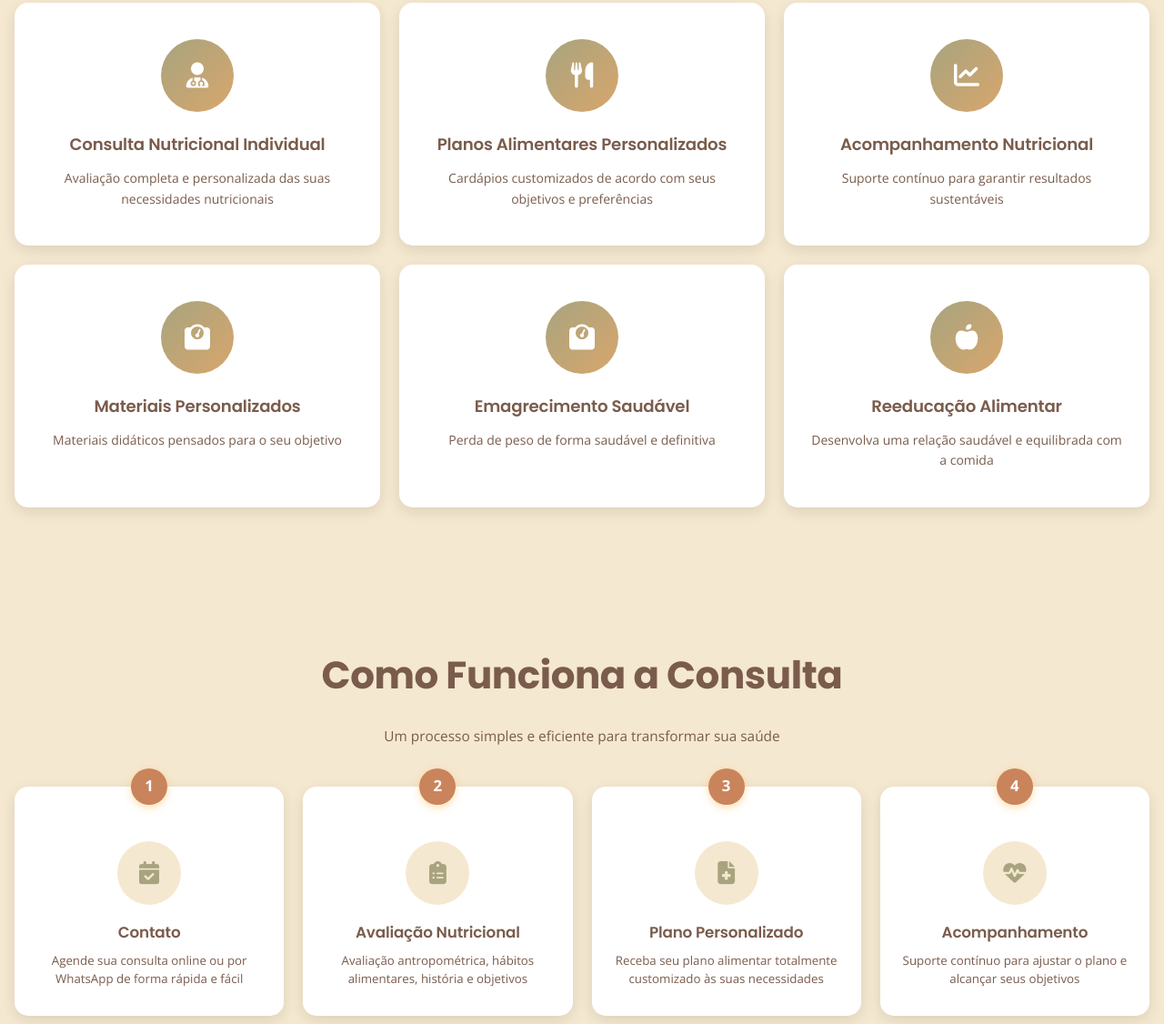
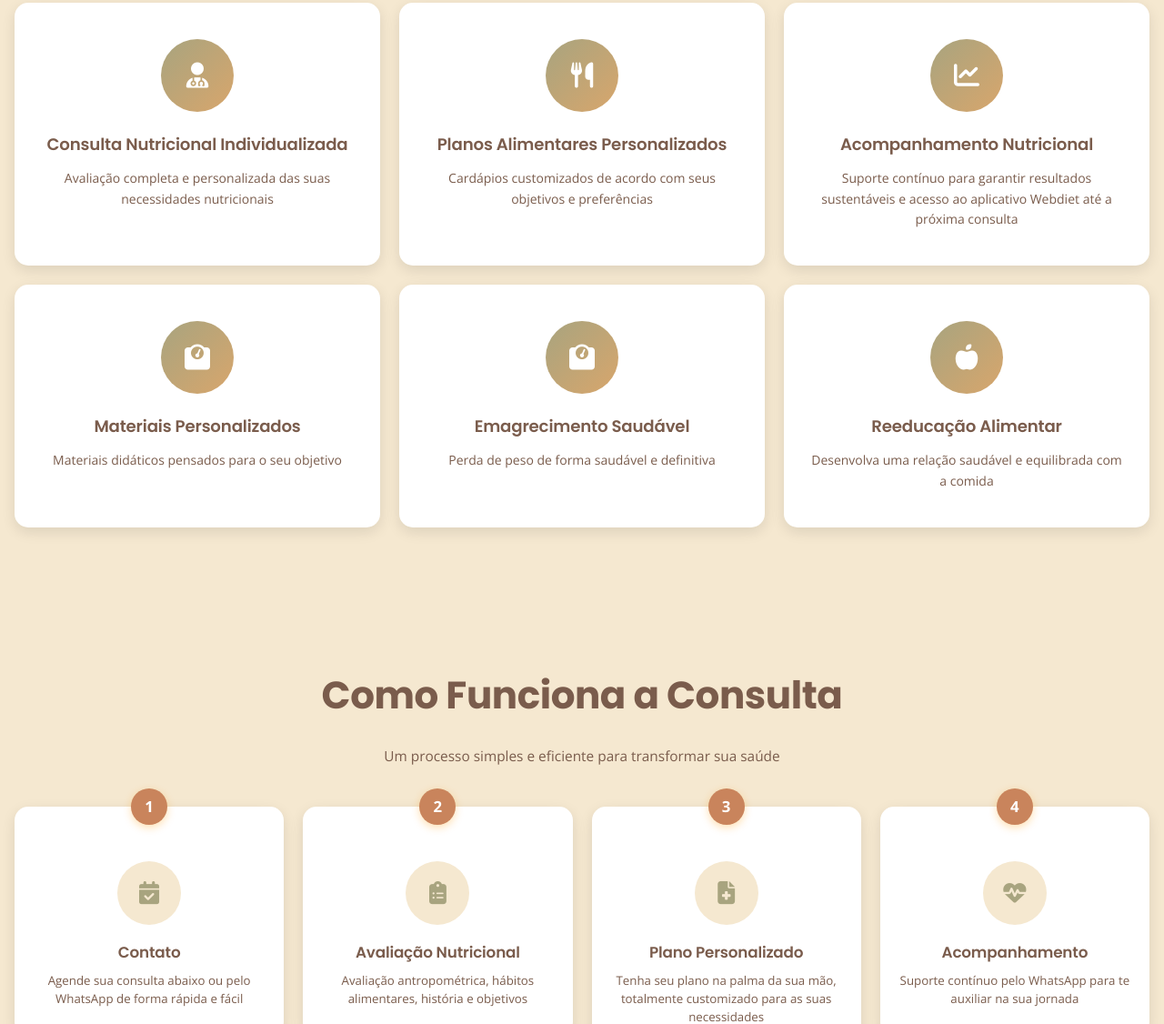
Before and after one commit to MatheusAragao1/bruna-page, a plain HTML site: page index.html in a window 1280 px wide. Shown: the part 1674-2800 px from the top of the page at 91% size. Drawn offline with nearby package versions, Linux system fonts and the light colour scheme; a web font is replaced by a local one.

Commit message:
Ajustes de texto

```diff
--- a/index.html
+++ b/index.html
@@ -55,7 +55,7 @@
             <div class="row align-items-center min-vh-100">
                 <div class="col-lg-8 hero-content">
                     <h1 class="hero-title fade-in">Por trás do cuidado, <br/> há ciência e propósito</h1>
-                    <p class="hero-subtitle fade-in-delay">Meu objetivo é unir conhecimento, sensibilidade e prática para transformar a relação das pessoas com a alimentação.</p>
+                    <p class="hero-subtitle fade-in-delay">Meu objetivo é unir conhecimento, sensibilidade e prática para transformar a sua relação com a alimentação.</p>
                     <div class="hero-buttons fade-in-delay-2">
                         <a href="#contato" class="btn btn-primary btn-lg me-3 mb-2">
                             <i class="fas fa-calendar-check me-2"></i>Contato
@@ -114,7 +114,7 @@
                         <div class="service-icon">
                             <i class="fas fa-user-doctor"></i>
                         </div>
-                        <h3>Consulta Nutricional Individual</h3>
+                        <h3>Consulta Nutricional Individualizada</h3>
                         <p>Avaliação completa e personalizada das suas necessidades nutricionais</p>
                     </div>
                 </div>
@@ -135,7 +135,7 @@
                             <i class="fas fa-chart-line"></i>
                         </div>
                         <h3>Acompanhamento Nutricional</h3>
-                        <p>Suporte contínuo para garantir resultados sustentáveis</p>
+                        <p>Suporte contínuo para garantir resultados sustentáveis e acesso ao aplicativo Webdiet até a próxima consulta</p>
                     </div>
                 </div>
 
@@ -188,7 +188,7 @@
                             <i class="fas fa-calendar-check"></i>
                         </div>
                         <h3>Contato</h3>
-                        <p>Agende sua consulta online ou por WhatsApp de forma rápida e fácil</p>
+                        <p>Agende sua consulta abaixo ou pelo WhatsApp de forma rápida e fácil</p>
                     </div>
                 </div>
 
@@ -210,7 +210,7 @@
                             <i class="fas fa-file-medical"></i>
                         </div>
                         <h3>Plano Personalizado</h3>
-                        <p>Receba seu plano alimentar totalmente customizado às suas necessidades</p>
+                        <p>Tenha seu plano na palma da sua mão, totalmente customizado para as suas necessidades</p>
                     </div>
                 </div>
 
@@ -221,7 +221,7 @@
                             <i class="fas fa-heart-pulse"></i>
                         </div>
                         <h3>Acompanhamento</h3>
-                        <p>Suporte contínuo para ajustar o plano e alcançar seus objetivos</p>
+                        <p>Suporte contínuo pelo WhatsApp para te auxiliar na sua jornada</p>
                     </div>
                 </div>
             </div>
```
